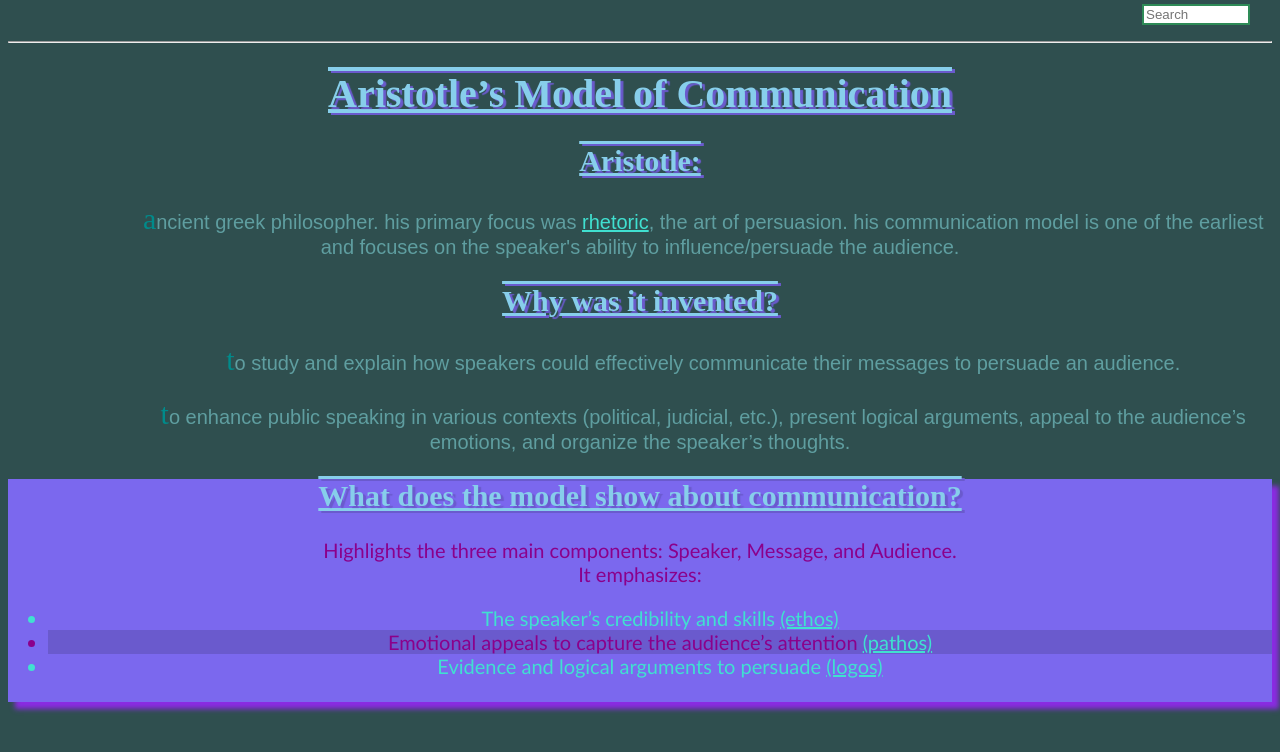
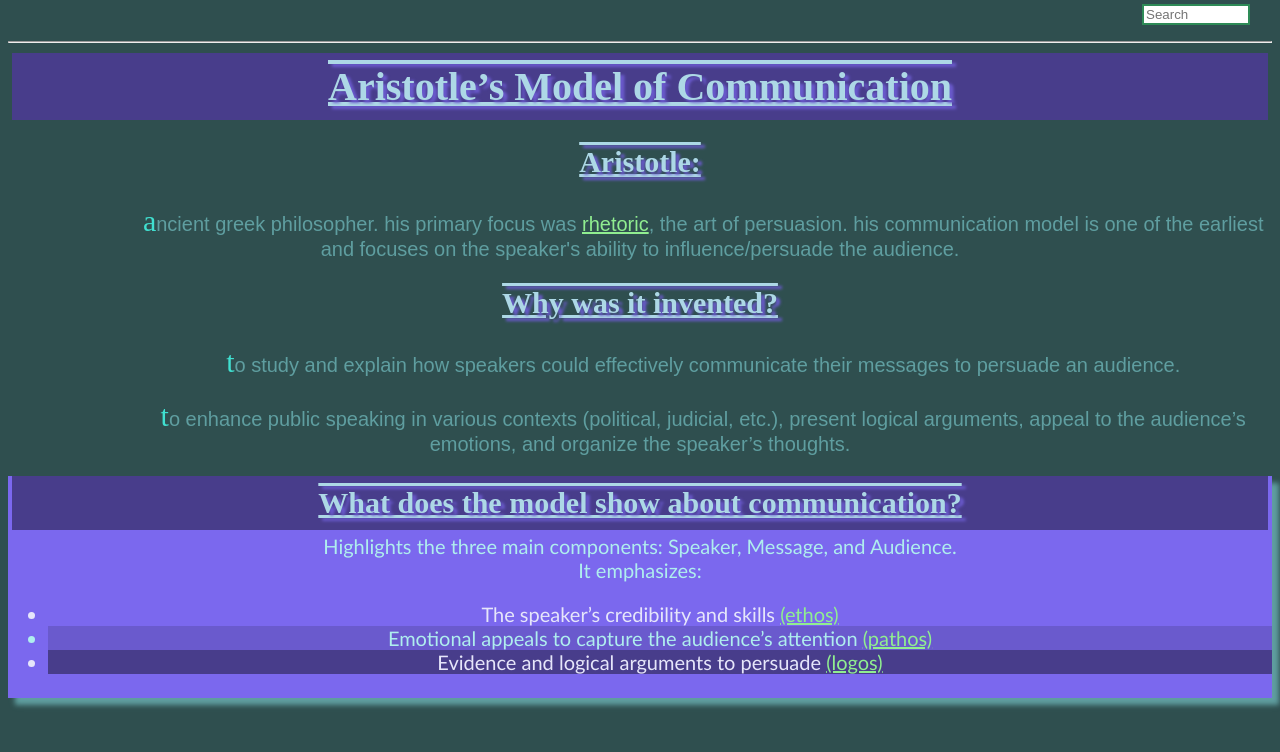
Before and after one commit to Chescat-F/Lesson-1-Activity-1, a plain HTML site: page CSSStylingProject.html in a window 1280 px wide. Drawn offline with Linux system fonts and the light colour scheme.

Commit message:
Add files via upload

```diff
--- a/CSSStylingProject.html
+++ b/CSSStylingProject.html
@@ -9,7 +9,7 @@
     <body>
     <input type="text" placeholder="Search"><br>
 <hr>
-        <h1>Aristotle’s Model of Communication</h1>
+        <h1 class="box">Aristotle’s Model of Communication</h1>
  <h2>Aristotle:</h2>
     <p>Ancient Greek philosopher.
 His primary focus was <a href="#"> rhetoric</a>, the art of persuasion.
@@ -22,7 +22,7 @@ His communication model is one of the earliest and focuses on the speaker's abil
 Present logical arguments, appeal to the audience’s emotions, and organize the speaker’s thoughts.</p>
 
 <div id="lastpara">
-<h2>What does the model show about communication?</h2>
+<h2 class="box">What does the model show about communication?</h2>
 Highlights the three main components: Speaker, Message, and Audience.<br>
 It emphasizes:
 <ul>
--- a/style.css
+++ b/style.css
@@ -13,11 +13,17 @@ input[type="text"]{
                 border:2px solid seagreen;}
 
          h1,h2{
-                color:skyblue;
+                color:lightblue;
                 font-family:'Times New Roman', Times, serif;
                 text-decoration: overline underline;
-                text-shadow: 3px 2px 1px slateblue;
+                text-shadow: 4px 3px 3px slateblue;
             }
+             .box{
+            background-color:darkslateblue;
+            padding: 10px;
+            border:3px;
+            margin:4px;}
+
             p{
                 text-indent: 10%;
                 text-transform:lowercase;
@@ -26,23 +32,26 @@ input[type="text"]{
             p::first-letter{
                 font-size: 150%;
                 font-family: 'Times New Roman', Times, serif;
-                color:darkcyan;
+                color:turquoise;
             }
             #lastpara{
                 background-color:mediumslateblue;
-                color:darkmagenta;
+                color:paleturquoise;
                 font-family: 'Trebuchet MS', 'Lucida Sans Unicode', 'Lucida Grande', 'Lucida Sans', Arial, sans-serif;
-                box-shadow: 7px 7px 5px blueviolet;
+                box-shadow: 7px 7px 5px cadetblue;
             }
             ul>li{
-    color:turquoise;
+    color:lavender;
             }
 
             li:nth-child(2){
-                color:darkmagenta;
+                color:paleturquoise;
                 background-color:slateblue;
             }
-a{color:turquoise;}
+            li:nth-child(3){
+                background-color: darkslateblue;
+            }
+a{color:lightgreen;}
     a:hover{
-        color:seashell;
+        color:lightskyblue;
     }
```
